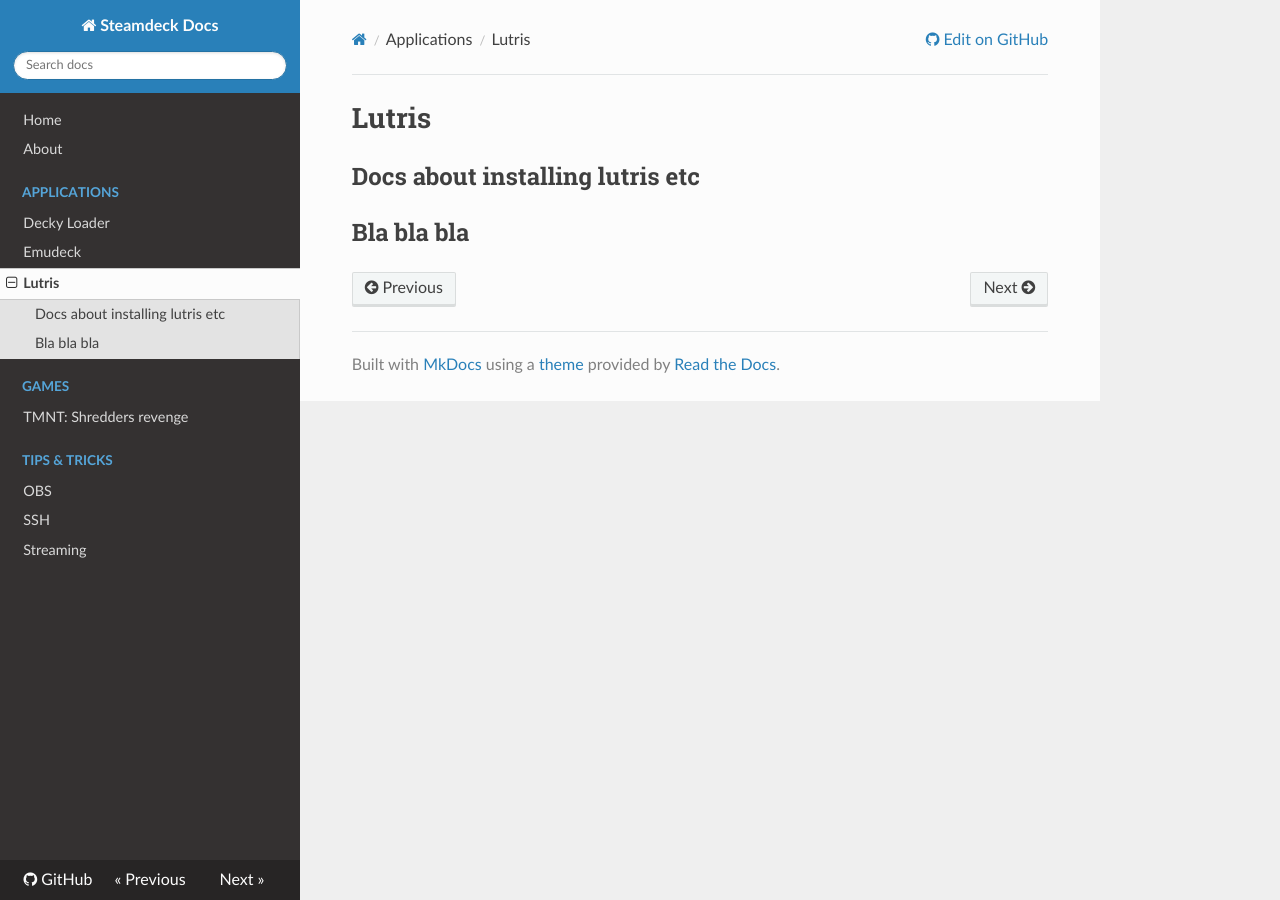
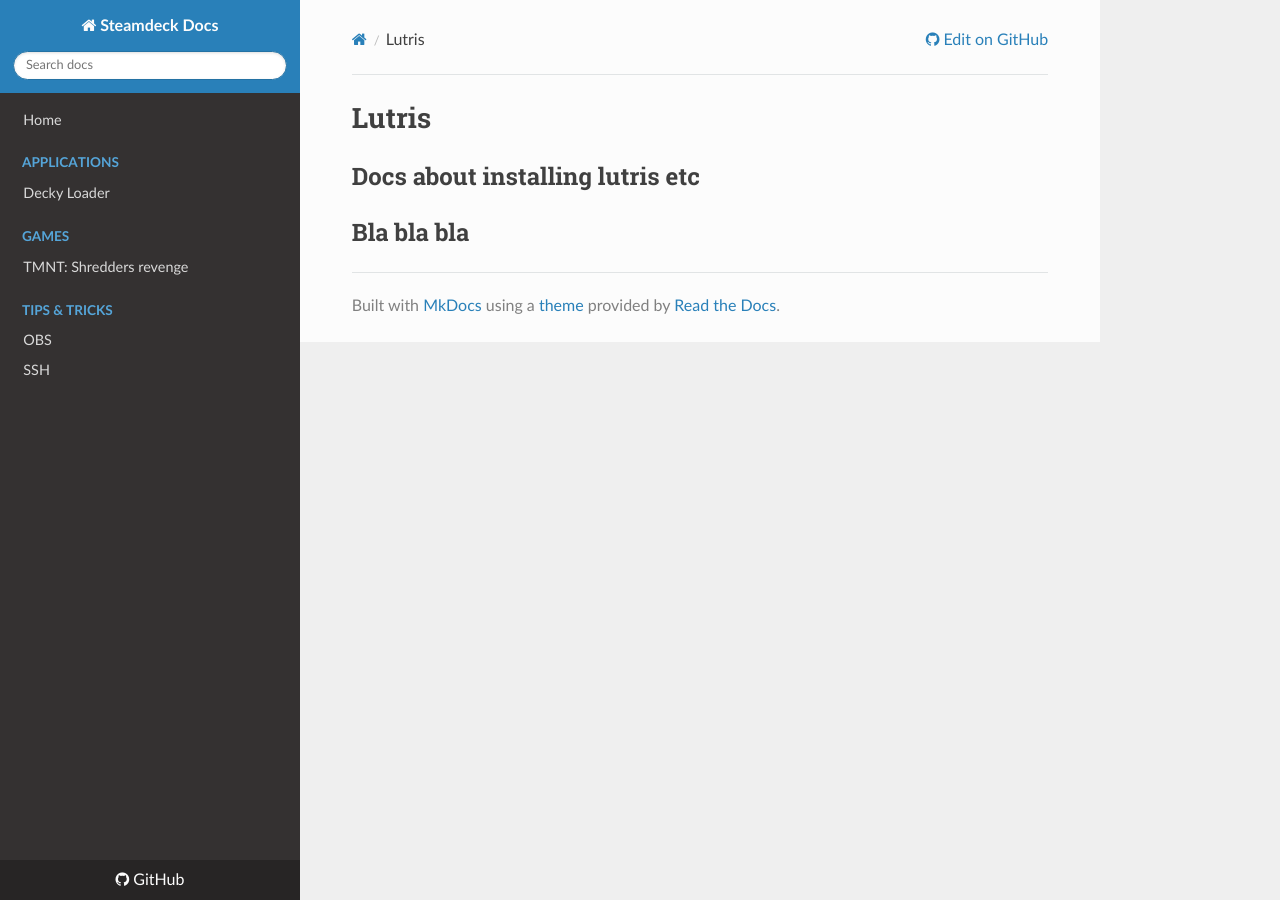
Before and after one commit to webits-labs/steamdeckdocs, an MkDocs documentation site: the page built from docs/applications/lutris.md, in a window 1280 px wide. Built offline with MkDocs 1.6.1, drawn with Linux system fonts in a browser that asks for light colours; nearby versions of some CDN libraries; part of the change alters nothing that is shown.

Commit message:
Removed pages that do not have content yet

```diff
--- a/mkdocs.yml
+++ b/mkdocs.yml
@@ -2,17 +2,17 @@ site_name: Steamdeck Docs
 site_url: https://steamdeckdocs.org/
 nav:
   - Home: index.md
-  - About: about.md
+  #- About: about.md
   - Applications:
     - Decky Loader: applications/deckyloader.md
-    - Emudeck: applications/emudeck.md
-    - Lutris: applications/lutris.md
+    #- Emudeck: applications/emudeck.md
+    #- Lutris: applications/lutris.md
   - Games:
     - 'TMNT: Shredders revenge': games/tmntshreddersrevenge.md
   - 'Tips & Tricks':
     - OBS: tipsandtricks/obs.md
     - SSH: tipsandtricks/ssh.md
-    - Streaming: tipsandtricks/streaming.md
+    #- Streaming: tipsandtricks/streaming.md
 repo_url: https://github.com/tuxx/steamdeckdocs
 theme: readthedocs
 plugins:
```
